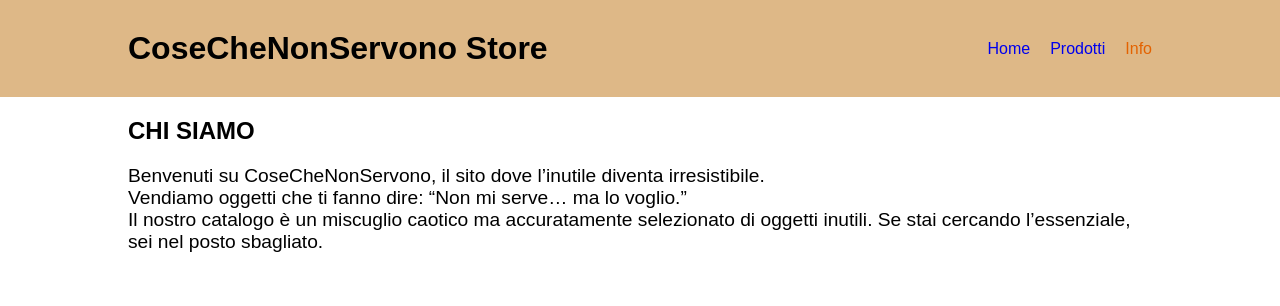
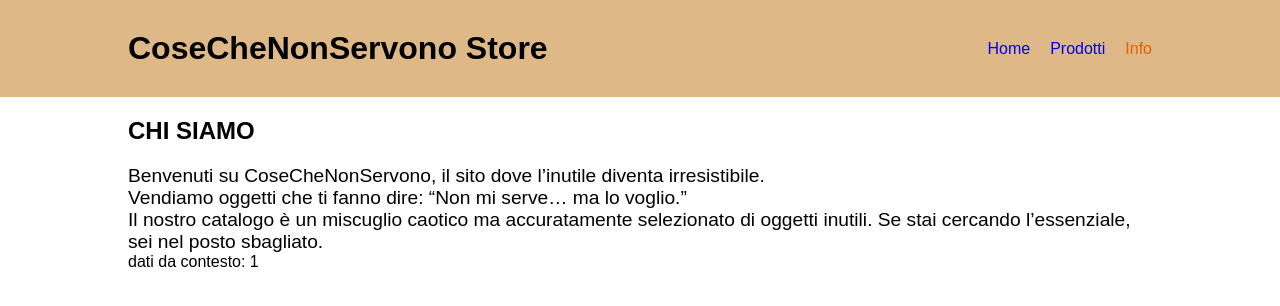
Before and after one commit to giuseppe-lisi/react-context-api, a React (Vite) app: page /AboutUs in a window 1280 px wide. Shown: the top 306 px of the page. Built offline with nearby package versions, Linux system fonts and the light colour scheme.

Commit message:
un dato del contesto - "count" - viene ora visualizzato nella pagina aboutus

```diff
--- a/src/App.jsx
+++ b/src/App.jsx
@@ -16,7 +16,7 @@ import { BrowserRouter, Routes, Route } from "react-router-dom";
 function App() {
     return (
         <>
-            <BudgetContext.Provider>
+            <BudgetContext.Provider value={{ count: 1 }}>
                 <BrowserRouter>
                     <Routes>
                         <Route Component={DefaultLayout}>
--- a/src/pages/AboutUs.jsx
+++ b/src/pages/AboutUs.jsx
@@ -1,4 +1,9 @@
+import { useContext } from "react";
+import BudgetContext from "../contexts/BudgetContext";
+
 function AboutUs() {
+    const { count } = useContext(BudgetContext);
+
     return (
         <>
             <div className="wrapper">
@@ -16,6 +21,8 @@ function AboutUs() {
                     selezionato di oggetti inutili. Se stai cercando
                     l’essenziale, sei nel posto sbagliato.
                 </p>
+
+                <div>dati da contesto: { count }</div>
             </div>
         </>
     );
```
